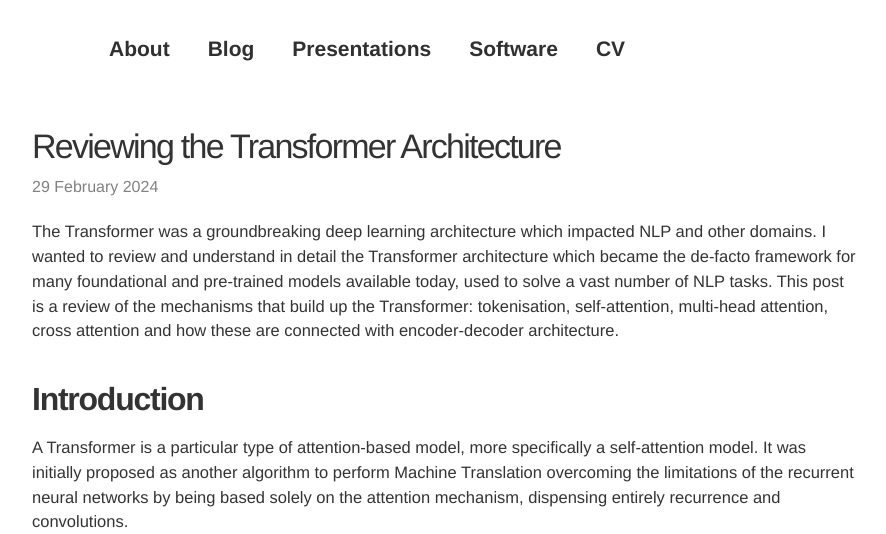
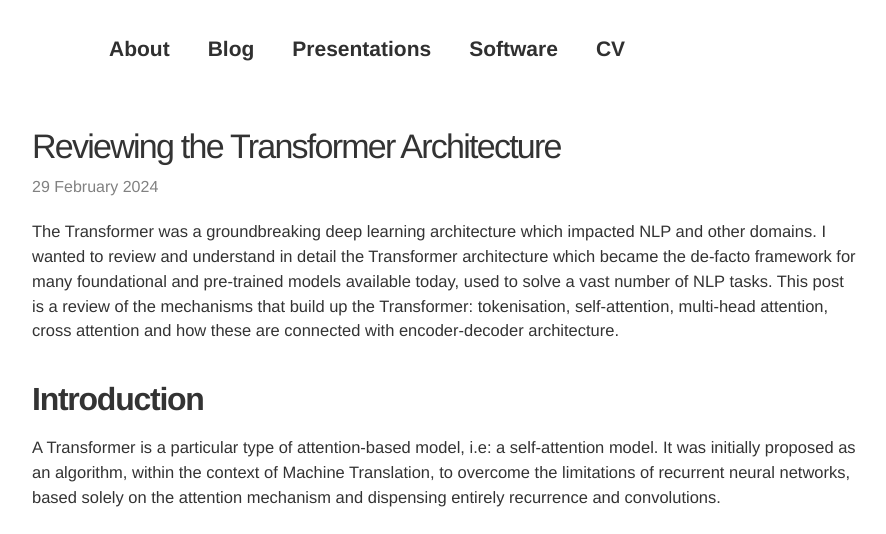
Before and after one commit to davidsbatista/davidsbatista.net, a Jekyll site: the page built from _posts/2024-02-29-Transformer.md, in a window 1280 px wide and 1400 px high. Shown: the top 534 px of the window, without its empty margins (195-1081 px from the left). Built offline with Jekyll 4.4.1, drawn with Linux system fonts in a browser that asks for light colours; nearby versions of some CDN libraries; comment, search, counter and statistics services are not loaded; some of the changed text lies outside the part shown; grey boxes are pictures that could not be loaded.

Commit message:
WIP: post + images

```diff
--- a/_posts/2024-02-29-Transformer.md
+++ b/_posts/2024-02-29-Transformer.md
@@ -14,7 +14,7 @@
 
 ## __Introduction__
 
-A Transformer is a particular type of attention-based model, more specifically a self-attention model. It was initially proposed as another algorithm to perform Machine Translation overcoming the limitations of the recurrent neural networks by being based solely on the attention mechanism, dispensing entirely recurrence and convolutions.
+A Transformer is a particular type of attention-based model, i.e: a self-attention model. It was initially proposed as an algorithm, within the context of Machine Translation, to overcome the limitations of recurrent neural networks, based solely on the attention mechanism and dispensing entirely recurrence and convolutions.
 
 <!--
 - unrolled left-to-right, essentially one direction
@@ -29,10 +29,9 @@
 
 
 <figure>
-  <img style="width: 65%; height: 65%" src="/assets/images/2024-02-29-transformer_svg_arch.svg">
-  <figcaption></figcaption>
+	<img style="width: 65%; height: 65%" src="/assets/images/2024-02-29-transformer_svg_arch.png">
+	<figcaption>Figure 1. Transformer Architecture (<a href="https://commons.wikimedia.org/wiki/File:Transformer,_full_architecture.png" target="_blank">source Wikimedia Commons</a>)</figcaption>
 </figure>
-
 ## __Input Tokens and Tokenisations__
 
 Instead of word tokenisation or character tokenisation, the Transformer uses something in between named __Subword Tokenisation__
```
Also changed, not shown: assets/images/2024-02-29-transformer_svg_arch.png (added).
